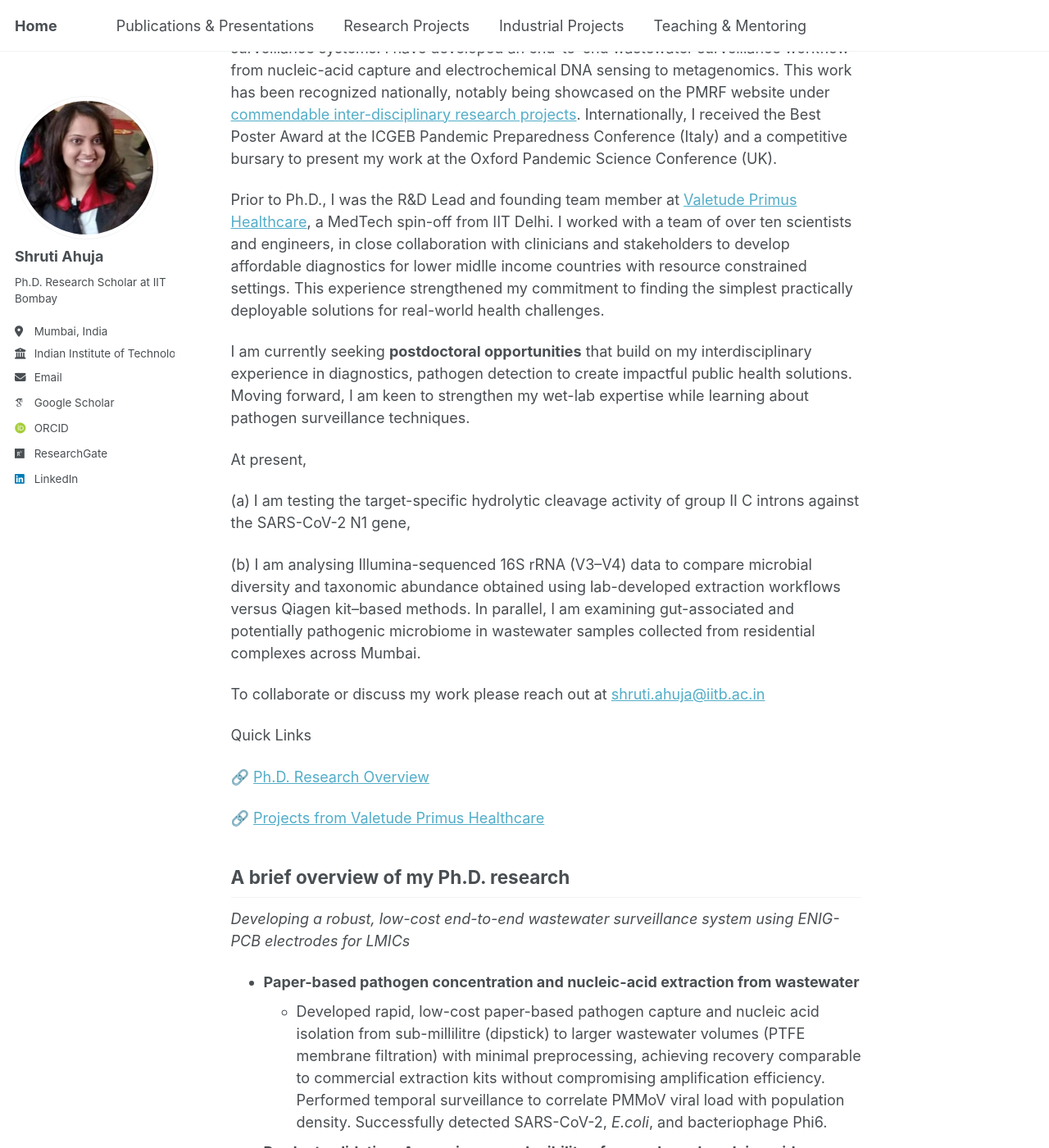
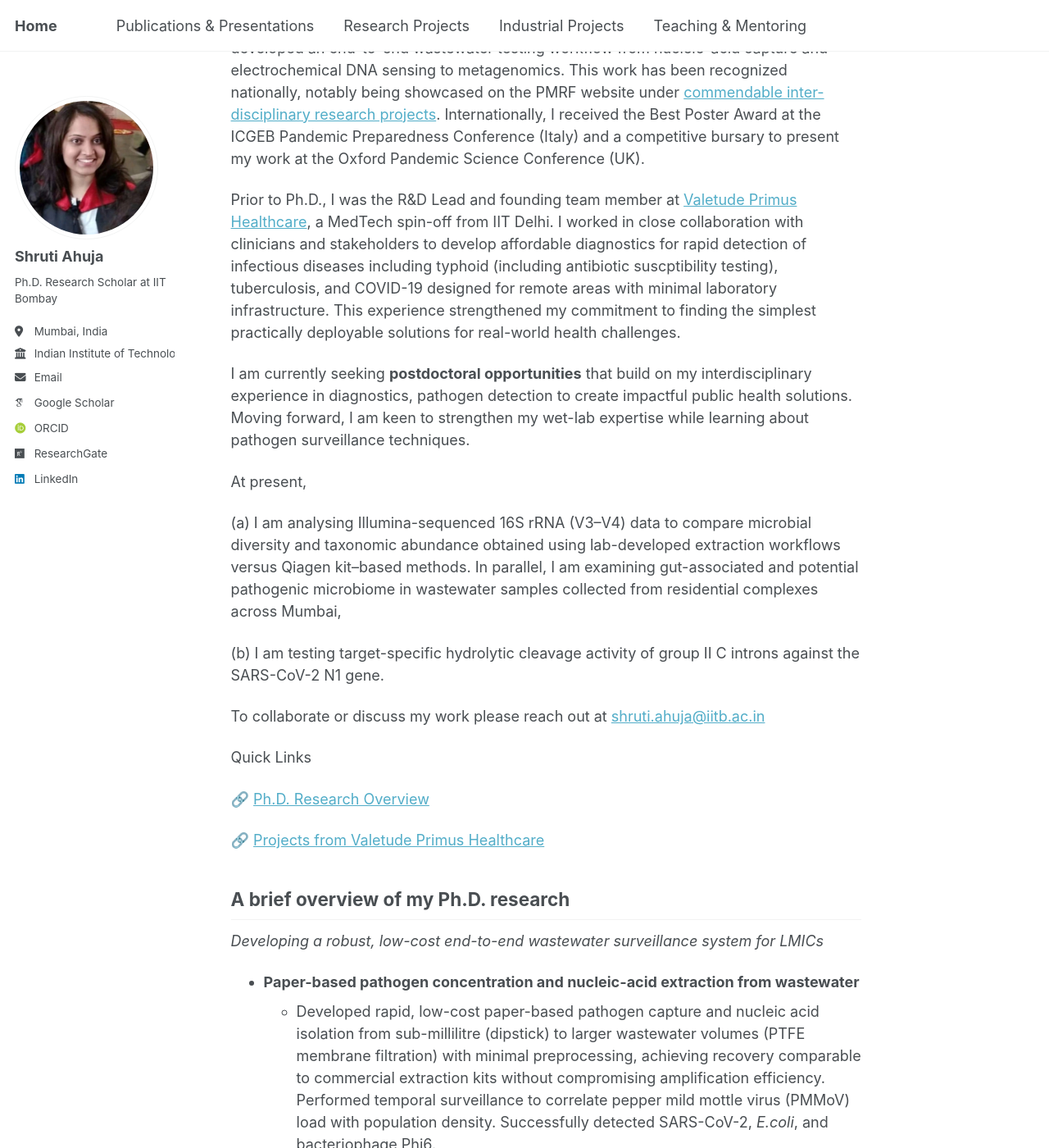
Before and after one commit to shrutiahuja/shrutiahuja.github.io, a Jekyll site: the page built from _pages/about.md, in a window 1280 px wide and 1400 px high, scrolled down 309 px. Shown: the whole window at 82% size. Built offline with Jekyll 4.4.1, drawn with Linux system fonts in a browser that asks for light colours; some web fonts are replaced; a script that is not in the unit is left out; some of the changed text lies outside the part shown.

Commit message:
Update about.md

```diff
--- a/_pages/about.md
+++ b/_pages/about.md
@@ -7,17 +7,18 @@ author_profile: true
 
 Hi! I am Shruti Ahuja, a Ph.D. Research Scholar at the Centre for Research in Nanotechnology & Sciences, Indian Institute of Technology Bombay. I am a [Prime Minister's Research Fellow](https://www.pmrf.in/) advised by [Prof. Kiran Kondabagil](https://www.bio.iitb.ac.in/people/faculty/kondabagil-k/) and [Prof. Siddharth Tallur](https://www.ee.iitb.ac.in/web/people/siddharth-tallur/). I have also closely collaborated with [Prof. Richa Pandey](https://profiles.ucalgary.ca/richa-pandey), University of Calgary, Canada, to explore electrochemical sensing parameters for DNA detection.
 
-My research lies at the intersection of molecular diagnostics, wastewater surveillance, and electrochemical sensing to enable low-cost, rapid, field-deployable public-health surveillance systems. I have developed an end-to-end wastewater surveillance workflow from nucleic-acid capture and electrochemical DNA sensing to metagenomics. This work has been recognized nationally, notably being showcased on the PMRF website under [commendable inter-disciplinary research projects](https://www.pmrf.in/10-id-commendable-research-works). Internationally, I received the Best Poster Award at the ICGEB Pandemic Preparedness Conference (Italy) and a competitive bursary to present my work at the Oxford Pandemic Science Conference (UK).
+My [Ph.D.](https://shrutiahuja.github.io/academic-projects/) research lies at the intersection of molecular diagnostics and electrochemical sensing to enable low-cost, rapid, field-deployable wastewater monitoring systems. I have developed an end-to-end wastewater testing workflow from nucleic-acid capture and electrochemical DNA sensing to metagenomics. This work has been recognized nationally, notably being showcased on the PMRF website under [commendable inter-disciplinary research projects](https://www.pmrf.in/10-id-commendable-research-works). Internationally, I received the Best Poster Award at the ICGEB Pandemic Preparedness Conference (Italy) and a competitive bursary to present my work at the Oxford Pandemic Science Conference (UK).
 
-Prior to Ph.D., I was the R&D Lead and founding team member at [Valetude Primus Healthcare](https://www.linkedin.com/company/valetude-primus-healthcare/), a MedTech spin-off from IIT Delhi. I worked with a team of over ten scientists and engineers, in close collaboration with clinicians and stakeholders to develop affordable diagnostics for lower midlle income countries with resource constrained settings. This experience strengthened my commitment to finding the simplest practically deployable solutions for real-world health challenges.
+Prior to Ph.D., I was the R&D Lead and founding team member at [Valetude Primus Healthcare](https://www.linkedin.com/company/valetude-primus-healthcare/), a MedTech spin-off from IIT Delhi. I worked in close collaboration with clinicians and stakeholders to develop affordable diagnostics for rapid detection of infectious diseases including typhoid (including antibiotic suscptibility testing), tuberculosis, and COVID-19 designed for remote areas with minimal laboratory infrastructure. This experience strengthened my commitment to finding the simplest practically deployable solutions for real-world health challenges.
 
 I am currently seeking **postdoctoral opportunities** that build on my interdisciplinary experience in diagnostics, pathogen detection to create impactful public health solutions. Moving forward, I am keen to strengthen my wet-lab expertise while learning about pathogen surveillance techniques.
 
 At present,
 
-(a) I am testing the target-specific hydrolytic cleavage activity of group II C introns against the SARS-CoV-2 N1 gene,
+(a) I am analysing Illumina-sequenced 16S rRNA (V3–V4) data to compare microbial diversity and taxonomic abundance obtained using lab-developed extraction workflows versus Qiagen kit–based methods. In parallel, I am examining gut-associated and potential pathogenic microbiome in wastewater samples collected from residential complexes across Mumbai,
 
-(b) I am analysing Illumina-sequenced 16S rRNA (V3–V4) data to compare microbial diversity and taxonomic abundance obtained using lab-developed extraction workflows versus Qiagen kit–based methods. In parallel, I am examining gut-associated and potentially pathogenic microbiome in wastewater samples collected from residential complexes across Mumbai.
+(b) I am testing target-specific hydrolytic cleavage activity of group II C introns against the SARS-CoV-2 N1 gene.
+
 
 To collaborate or discuss my work please reach out at [shruti.ahuja@iitb.ac.in](mailto:shruti.ahuja@iitb.ac.in)
 
@@ -29,14 +30,14 @@ Quick Links
 
 ## A brief overview of my Ph.D. research
 
-*Developing a robust, low-cost end-to-end wastewater surveillance system using ENIG-PCB electrodes for LMICs*
+*Developing a robust, low-cost end-to-end wastewater surveillance system for LMICs*
 
 - **Paper-based pathogen concentration and nucleic-acid extraction from wastewater**
-  - Developed rapid, low-cost paper-based pathogen capture and nucleic acid isolation from sub-millilitre (dipstick) to larger wastewater volumes (PTFE membrane filtration) with minimal preprocessing, achieving recovery comparable to commercial extraction kits without compromising amplification efficiency. Performed temporal surveillance to correlate PMMoV viral load with population density. Successfully detected SARS-CoV-2, *E.coli*, and bacteriophage Phi6.
+  - Developed rapid, low-cost paper-based pathogen capture and nucleic acid isolation from sub-millilitre (dipstick) to larger wastewater volumes (PTFE membrane filtration) with minimal preprocessing, achieving recovery comparable to commercial extraction kits without compromising amplification efficiency. Performed temporal surveillance to correlate pepper mild mottle virus (PMMoV) load with population density. Successfully detected SARS-CoV-2, *E.coli*, and bacteriophage Phi6.
 
 - **Product validation: Assessing reproducibility of paper-based nucleic-acid extraction for field deployment using multi-operator variability studies**
 
-  - Conducted multi-operator two-way ANOVA and crossed Gage repeatability and reproducibility statistical analysis to ensure that the manual nature of the paper dipstick method had acceptable variability as per industrial standards across users and wastewater samples.
+  - Conducted multi-operator two-way ANOVA and crossed Gage repeatability and reproducibility statistical analysis to ensure that the manual nature of the paper dipstick method had acceptable variability as per industrial standards across users and wastewater samples. The method resulted in ~20% total variability, well below the industrial benchmark of 30%, supporting its suitability for field use.
 
 - **Electrochemical sensing for nucleic-acid detection using Electroless Nickel Immersion Gold (ENIG) PCB electrodes**
 
@@ -44,13 +45,13 @@ Quick Links
 
 - **Metagenomic Surveillance (on-going)**
 
-  - Optimizing bacterial concentration and DNA capture using paper dipsticks for 16S rRNA sequencing and metagenomic profiling of wastewater samples from residential areas in Mumbai, India.
+  - Optimized bacterial concentration and DNA capture using paper dipsticks and PTFE membrane filtration method(PMF) for 16S rRNA sequencing for microbial profiling of wastewater samples from residential areas in Mumbai, India. Identified ~250 taxa across multiple phyla, comparing the microbial diversity and relative abundances obtained from the dipstick and PMF extraction workflows against commercial kit–based method.
 
 ***The research problems that I wish to explore in the future:***
 
-- Develop point-of-use rapid diagnostics to detect infectious diseases.
+- Develop low-cost rapid diagnostic platforms to detect infectious diseases in regions lacking basic laboratory infrastructure.
 
-- Pathogen surveillance using next generation sequencing understanding pathogen spillover, metagenomics, variant detection, and AMR profiling across clinical or environmental samples.
+- Microbial surveillance using metagenomics to detect emerging pathogens and AMR transmission across clinical or environmental samples.
 
 I am enthusiastic about working on real world-healthcare problems, optimizing and curating bioassays amenable to eventual integration with commercially viable platforms. My experience with [typhoid detection from blood and tuberculosis detection from sputum samples using immunomagnetic cell capture technique](https://shrutiahuja.github.io/industrial-projects/) piqued my interests in affordable diagnostics. During my Ph.D., I focused on devising simple, feasible solutions for wastewater monitoring in communities lacking adequate sanitation infrastructure and treatment facilities. My work primarily centred on microbial concentration and nucleic-acid extraction strategies, which I integrated with field-portable thermocyclers for on-site pathogen detection, further strengthing my interest in creating cost-effective solutions for LMICs.
 
```
